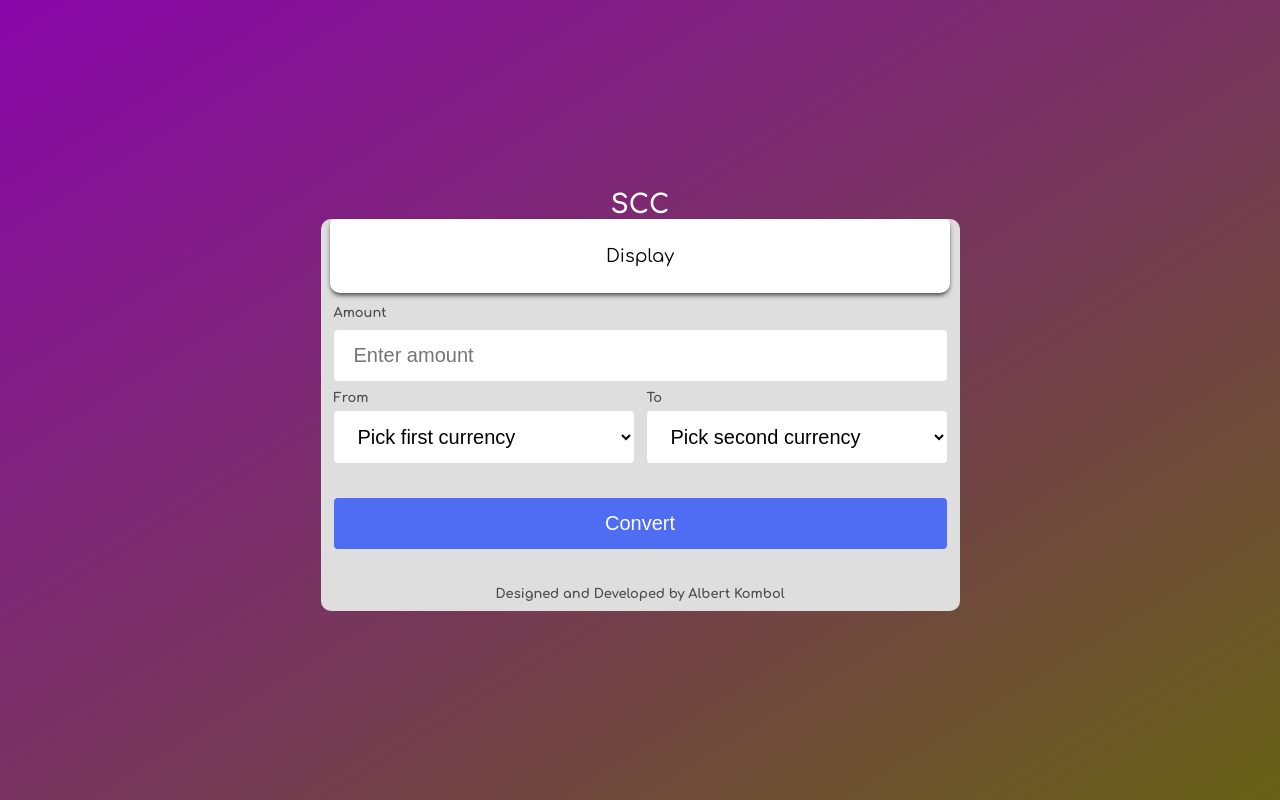
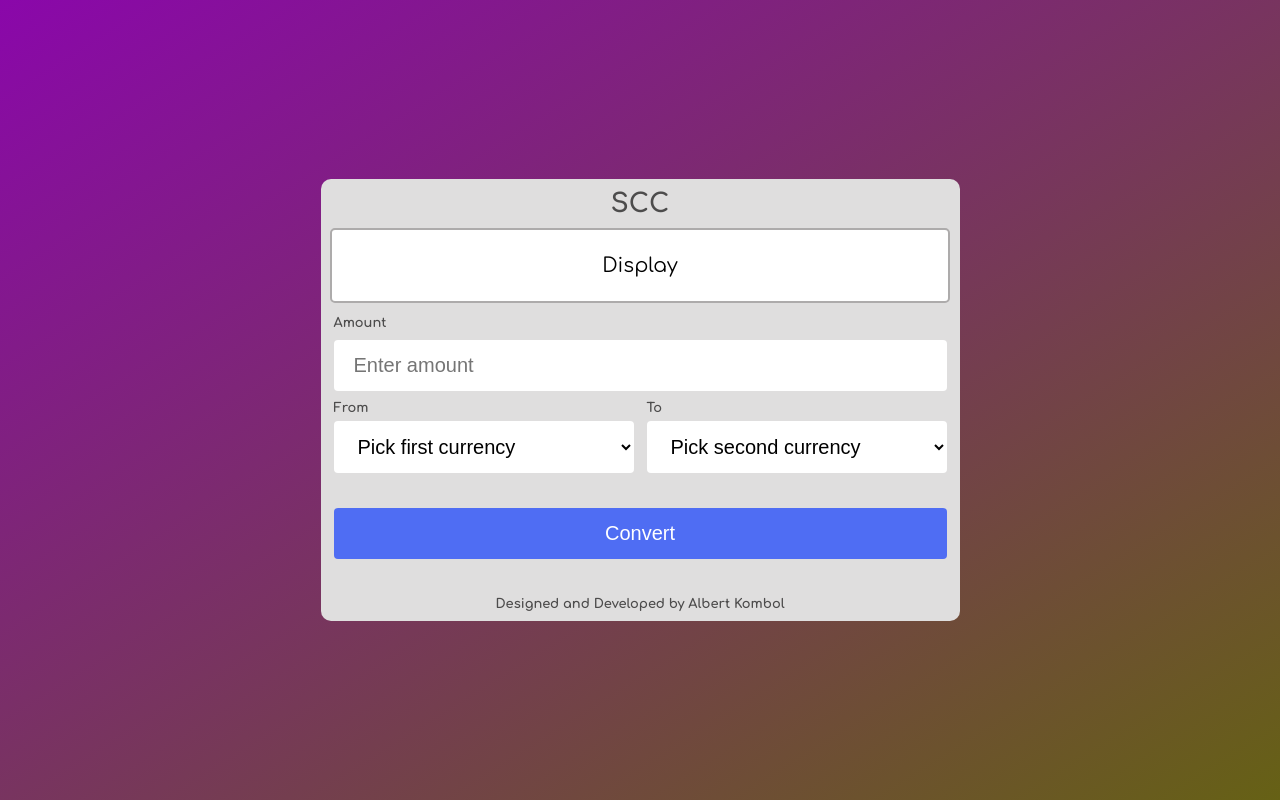
Before and after one commit to kalush89/simple-currency-converter, a plain HTML site: page index.html in a window 1280 px wide. Drawn offline with Linux system fonts and the light colour scheme.

Commit message:
Adjust display

```diff
--- a/css/main.css
+++ b/css/main.css
@@ -16,12 +16,6 @@ body {
     min-height: 100vh;
 }
 
-header > h1 {
-    text-transform: uppercase;
-    font-weight: 700;
-    color: white;
-}
-
 main {
     display: flex;
     flex-direction: column;
@@ -31,15 +25,23 @@ main {
     border-radius: 10px;
 }
 
+main > h1 {
+    text-transform: uppercase;
+    font-weight: 700;
+    color: rgb(77, 76, 76);
+    align-self: center;
+    margin: 10px 0;
+}
+
 main > #display {
     text-align: center;
     align-self: center;
-    padding: 1.5em .5em;
+    padding: 1.2em .5em;
     background-color: rgb(255, 255, 255);
-    border-radius: 5px 5px 10px 10px;
-    box-shadow: 0px 3px 5px -1px rgba(0,0,0,0.75);
+    border-radius: 5px 5px 5px 5px;
+    border: 2px solid rgb(173, 171, 171);
     width: 97%;
-    font-size: 18px;
+    font-size: 20px;
 }
 
 main > form {
@@ -95,8 +97,11 @@ p {
     color: rgb(77, 76, 76);
     text-align: center;
 }
+ .placeholder {
+     color: rgb(250, 245, 245);
+ }
 
-@media all and (min-width: 700px) {
+@media all and (min-width: 790px) {
 
     main {
         max-width: 800px;
--- a/index.html
+++ b/index.html
@@ -8,10 +8,10 @@
     <title>Simple currency converter</title>
 </head>
 <body>
-    <header>
+
+
+    <main>
         <h1>scc</h1>
-    </header>
-    <main>
         <div id="display">Display</div>
 
         <form action="#">
@@ -20,7 +20,7 @@
 
             <label for="from" id="from-label">From</label>
             <select name="from" id="from">
-                <option>Pick first currency</option>
+                <option class="placeholder" value="" selected>Pick first currency</option>
             <option value="australia">Australia</option>
             <option value="canada">Canada</option>
             <option value="usa">USA</option>
@@ -28,7 +28,7 @@
 
             <label for="to" id="to-label">To</label>
             <select name="to" id="to">
-                <option>Pick second currency</option>
+                <option class="placeholder" value="" selected>Pick second currency</option>
             <option value="australia">Australia</option>
             <option value="canada">Canada</option>
             <option value="usa">USA</option>
```
